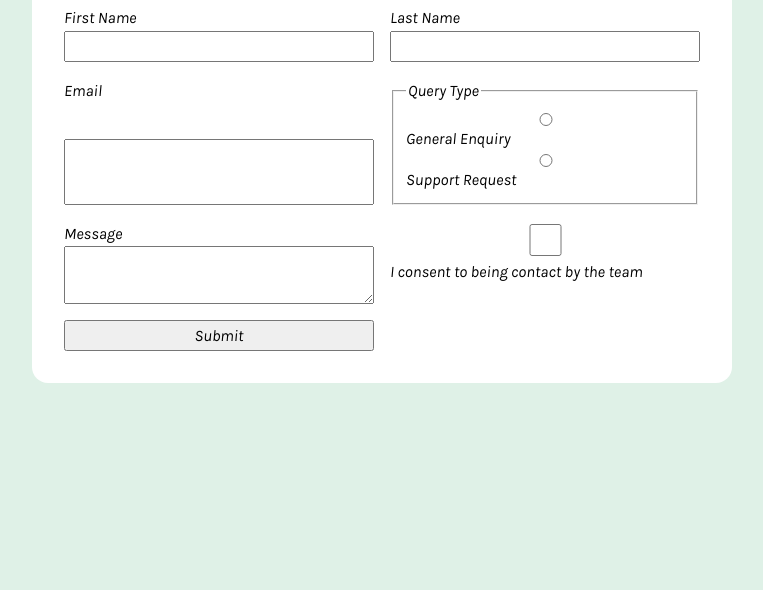
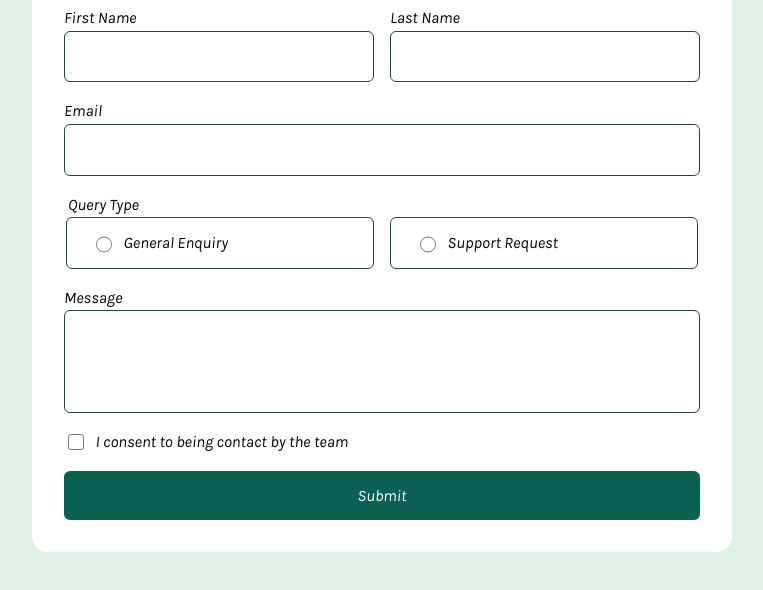
Before and after one commit to IlyaSafronov/A-validation-form, a plain HTML site: page index.html in a window 1280 px wide. Shown: the part 86-676 px from the top of the page, without its empty margins (258-1021 px from the left). Drawn offline with Linux system fonts and the light colour scheme.

Commit message:
continue work 3

```diff
--- a/index.html
+++ b/index.html
@@ -19,12 +19,12 @@
                     <label for="lname">Last Name</label>
                     <input type="text" id="lname" name="last_name"  required />
                 </div>
-                <div class="form-group">
+                <div class="form-group span-all">
                     <label for="email">Email</label>
                     <input type="text" id="email" name="email"  required />
                 </div>
 
-                <fieldset>
+                <fieldset class="span-all">
                     <legend>
                         Query Type
                     </legend>
@@ -39,17 +39,17 @@
                 </fieldset>
 
 
-                 <div class="form-group">
+                 <div class="form-group span-all" >
                     <label for="message">Message</label>
                     <textarea name="message" id="message" required></textarea>
                  </div>
 
-                 <div class="form-group">
+                 <div class="form-group span-all">
                     <input type="checkbox" name="consent" id="consent" required>
                     <label for="consent">I consent to being contact by the team </label>
                  </div>
 
-                 <button>Submit</button>
+                 <button class="span-all">Submit</button>
 
 
             </form>
--- a/styles.css
+++ b/styles.css
@@ -43,6 +43,12 @@ textarea {
   font: inherit;
 }
 
+@layer layout {
+  .span-all {
+    grid-column: 1 / -1;
+  }
+}
+
 @layer form {
   .contact {
     background: var(--white);
@@ -57,9 +63,72 @@ textarea {
     @media (width > 560px) {
       grid-template-columns: repeat(2, 1fr);
     }
+  }
 
+  fieldset  {
+    padding: 0;
+    border: 0;
+
+    display: grid;
+    gap: inherit;
+    grid-template-columns: inherit;
   }
+
+  textarea {
+    resize: none;
+    box-sizing: content-box;
+    height: 3lh;
+  }
+
   .form-group {
     display: grid;
   }
+
+  fieldset:has([required]) legend,
+  .form-group:has([required])label {
+    display: flex;
+    gap: 1ch;
+
+    &::after {
+      content:"*";
+      color: var(--green);
+    }
+  }
+
+  input,
+  textarea,
+  .form-group:has([type="radio"]) {
+    border: 1px solid var(--dark-teal);
+    border-radius: 6px;
+    padding: 0.75em 1.5em;
+
+    &:focus-visible {
+      outline-color: var(--green);
+    }
+  }
+  [type="radio"],
+  [type="checkbox"] {
+    width: 1rem;
+  }
+
+  .form-group:has([type="radio"], [type="checkbox"]) {
+    display: flex;
+    gap: 1ch;
+  }
+  .form-group:has([type="radio"]:checked) {
+    background-color: var(--pale-green);
+    border-color: var(--green);
+  }
+  button {
+    background: var(--green);
+    color: var(--white);
+    border: 0;
+    padding: 0.75em 1.5em;
+    border-radius: 6px;
+
+    &:hover,
+    &:focus-visible {
+      background-color: var(--dark-teal);
+    }
+  }
 }
```
